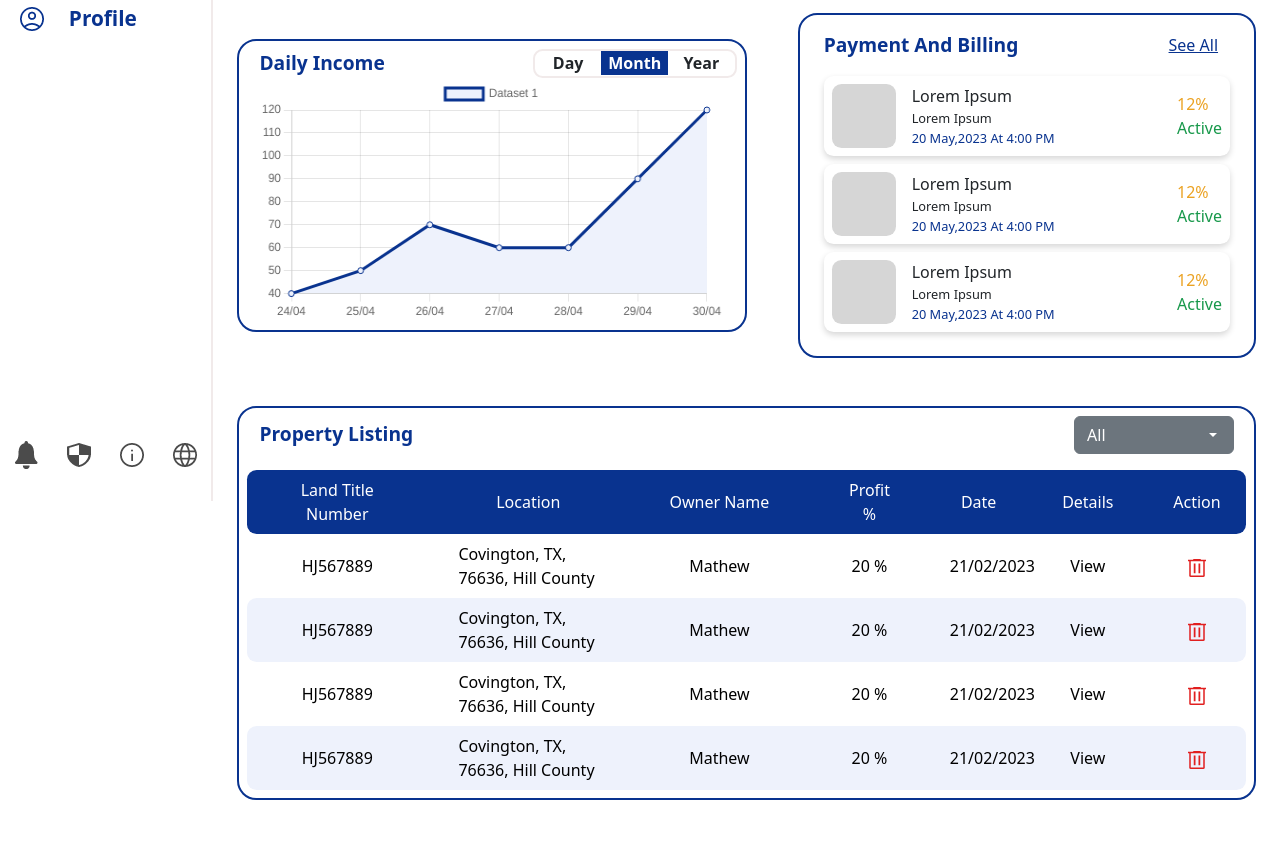
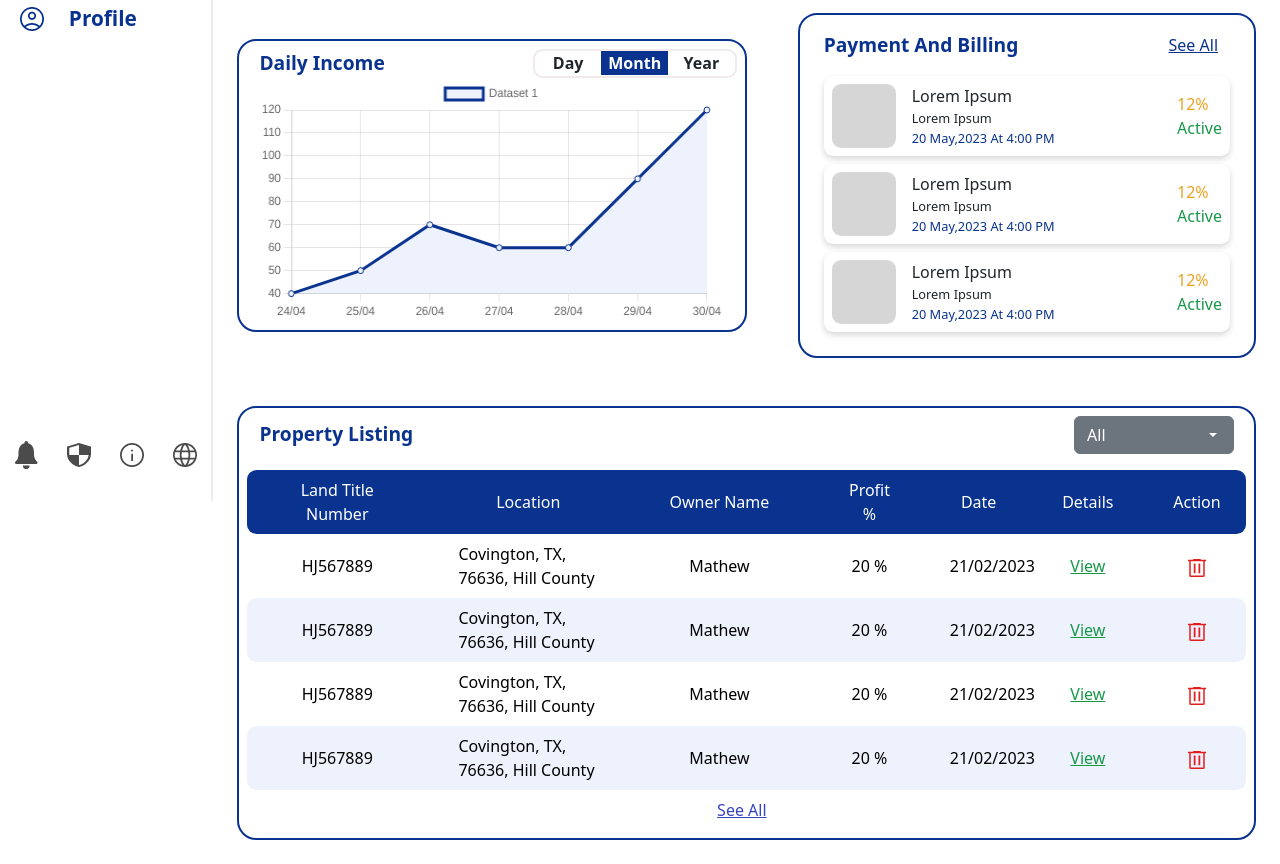
Before and after one commit to vborawake/Vaye_Verificator, a website: page public/Dashboard/dashboard.html in a window 1280 px wide. Shown: the part 299-1163 px from the top of the page. Before the commit the page ends 1123 px from the top, so only its background shows below. Drawn offline with nearby package versions, Linux system fonts and the light colour scheme.

Commit message:
Fixed Some Links

```diff
--- a/public/Dashboard/dashboard.css
+++ b/public/Dashboard/dashboard.css
@@ -168,6 +168,11 @@ input:focus {
     height: fit-content;
 }
 
+.container-fluid #content #listing_table > a {
+    color: #3745BE;
+    text-decoration: underline;
+}
+
 .container-fluid #content #listing_table #table_header,
 .container-fluid #content #listing_table #table_value {
     background: #09338F;
@@ -187,6 +192,11 @@ input:focus {
 .container-fluid #content #listing_table #table_value button {
     border: none;
     background: none;
+}
+
+.container-fluid #content #listing_table #table_value a {
+    text-decoration: underline;
+    color: #17984A;
 }
 
 .container-fluid #content #auction_details .box {
--- a/public/Dashboard/dashboard.html
+++ b/public/Dashboard/dashboard.html
@@ -217,7 +217,7 @@
                                 </div>
                             </div>
                         </div>
-                        <div class="row m-0 p-0" id="listing_table">
+                        <div class="row m-0 p-0 d-flex flex-col justify-content-center" id="listing_table">
                             <div class="row d-flex flex-row justify-content-between align-items-center m-0 mt-3 p-2 stagger" id="table_header">
                                 <p class="col-2 m-0 text-center">Land Title Number</p>
                                 <p class="col-2 m-0 text-center">Location</p>
@@ -233,7 +233,7 @@
                                 <p class="col-2 m-0 text-center">Mathew</p>
                                 <p class="col-1 m-0 text-center">20 %</p>
                                 <p class="col-1 m-0 text-center">21/02/2023</p>
-                                <p class="col-1 m-0 text-center">View</p>
+                                <a href="../My Listing/listing.html" class="col-1 m-0 text-center" onclick="localStorage.setItem('toListingDetails', 'true')">View</a>
                                 <button class="col-1 m-0"><img src="../images/delete.png" alt=""></button>
                             </div>
                             <div class="row d-flex flex-row justify-content-between align-items-center m-0 p-2 colored stagger" id="table_value">
@@ -242,7 +242,7 @@
                                 <p class="col-2 m-0 text-center">Mathew</p>
                                 <p class="col-1 m-0 text-center">20 %</p>
                                 <p class="col-1 m-0 text-center">21/02/2023</p>
-                                <p class="col-1 m-0 text-center">View</p>
+                                <a href="../My Listing/listing.html" class="col-1 m-0 text-center" onclick="localStorage.setItem('toListingDetails', 'true')">View</a>
                                 <button class="col-1 m-0"><img src="../images/delete.png" alt=""></button>
                             </div>
                             <div class="row d-flex flex-row justify-content-between align-items-center m-0 p-2 stagger" id="table_value">
@@ -251,7 +251,7 @@
                                 <p class="col-2 m-0 text-center">Mathew</p>
                                 <p class="col-1 m-0 text-center">20 %</p>
                                 <p class="col-1 m-0 text-center">21/02/2023</p>
-                                <p class="col-1 m-0 text-center">View</p>
+                                <a href="../My Listing/listing.html" class="col-1 m-0 text-center" onclick="localStorage.setItem('toListingDetails', 'true')">View</a>
                                 <button class="col-1 m-0"><img src="../images/delete.png" alt=""></button>
                             </div>
                             <div class="row d-flex flex-row justify-content-between align-items-center m-0 p-2 colored stagger" id="table_value">
@@ -260,9 +260,10 @@
                                 <p class="col-2 m-0 text-center">Mathew</p>
                                 <p class="col-1 m-0 text-center">20 %</p>
                                 <p class="col-1 m-0 text-center">21/02/2023</p>
-                                <p class="col-1 m-0 text-center">View</p>
+                                <a href="../My Listing/listing.html" class="col-1 m-0 text-center" onclick="localStorage.setItem('toListingDetails', 'true')">View</a>
                                 <button class="col-1 m-0"><img src="../images/delete.png" alt=""></button>
                             </div>
+                            <a href="../My Listing/listing.html" class="col-1 py-2 stagger">See All</a>
                         </div>
                     </div>
                 </div>
--- a/public/My Listing/listing.js
+++ b/public/My Listing/listing.js
@@ -29,6 +29,11 @@ function showMap() {
 document.addEventListener('DOMContentLoaded', () => {
     if (window.innerWidth < 768) {
         document.getElementById('toggle_sidebar').classList.add('offcanvas');
+    }
+
+    if (localStorage.getItem('toListingDetails') === 'true') {
+        localStorage.removeItem('toListingDetails');
+        showDetails({}, 'details');
     }
     addAnimations();
 });
```
